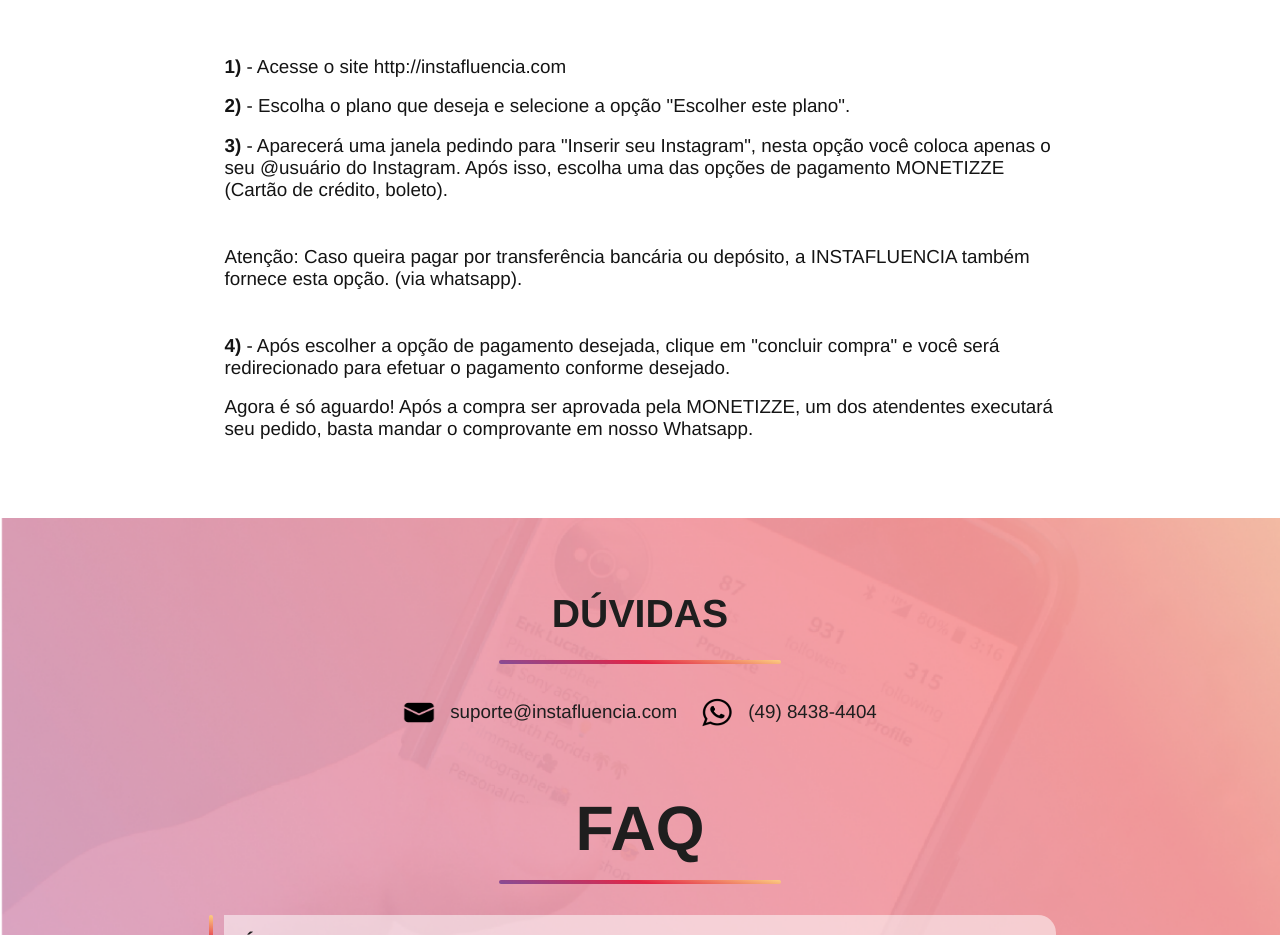
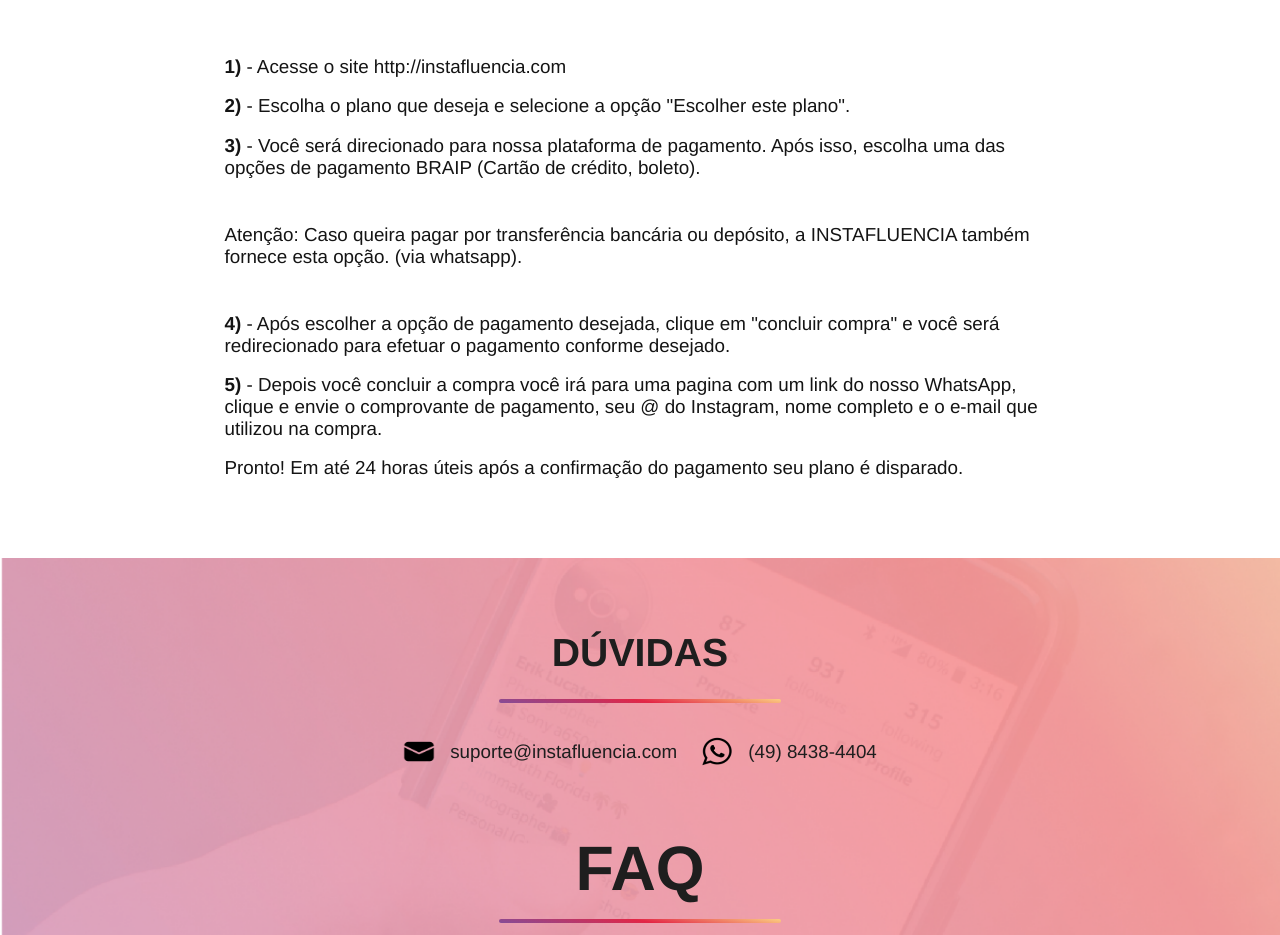
Before and after one commit to augustovicente/landing-page-conect-insta, a website: page site 2/src/index.html in a window 1280 px wide. Shown: the part 3400-4335 px from the top of the page. Drawn offline with Linux system fonts and the light colour scheme.

Commit message:
troca de textos

```diff
--- a/site 2/src/index.html
+++ b/site 2/src/index.html
@@ -220,10 +220,8 @@
 				</p>
 
 				<p>
-					<strong>3)</strong> - Aparecerá uma
-					janela pedindo para "Inserir seu Instagram", nesta opção você coloca
-					apenas o seu @usuário do Instagram. Após isso, escolha uma das opções
-					de pagamento MONETIZZE (Cartão de crédito, boleto).
+					<strong>3)</strong> - Você será direcionado para nossa plataforma de pagamento. Após isso, escolha uma das opções de
+					pagamento BRAIP (Cartão de crédito, boleto).
 				</p>
 
 				<br><br>
@@ -241,9 +239,12 @@
 				</p>
 
 				<p>
-					Agora é só
-					aguardo! Após a compra ser aprovada pela MONETIZZE, um dos atendentes
-					executará seu pedido, basta mandar o comprovante em nosso Whatsapp.
+					<strong>5)</strong> - Depois você concluir a compra você irá para uma pagina com um link do nosso WhatsApp, clique e
+					envie o comprovante de pagamento, seu @ do Instagram, nome completo e o e-mail que utilizou na compra.
+				</p>
+
+				<p>
+					Pronto! Em até 24 horas úteis após a confirmação do pagamento seu plano é disparado.
 				</p>
 			</div>
 		</section>
```
Also changed, not shown: site 3/src/index.html (+9 -7 lines).
